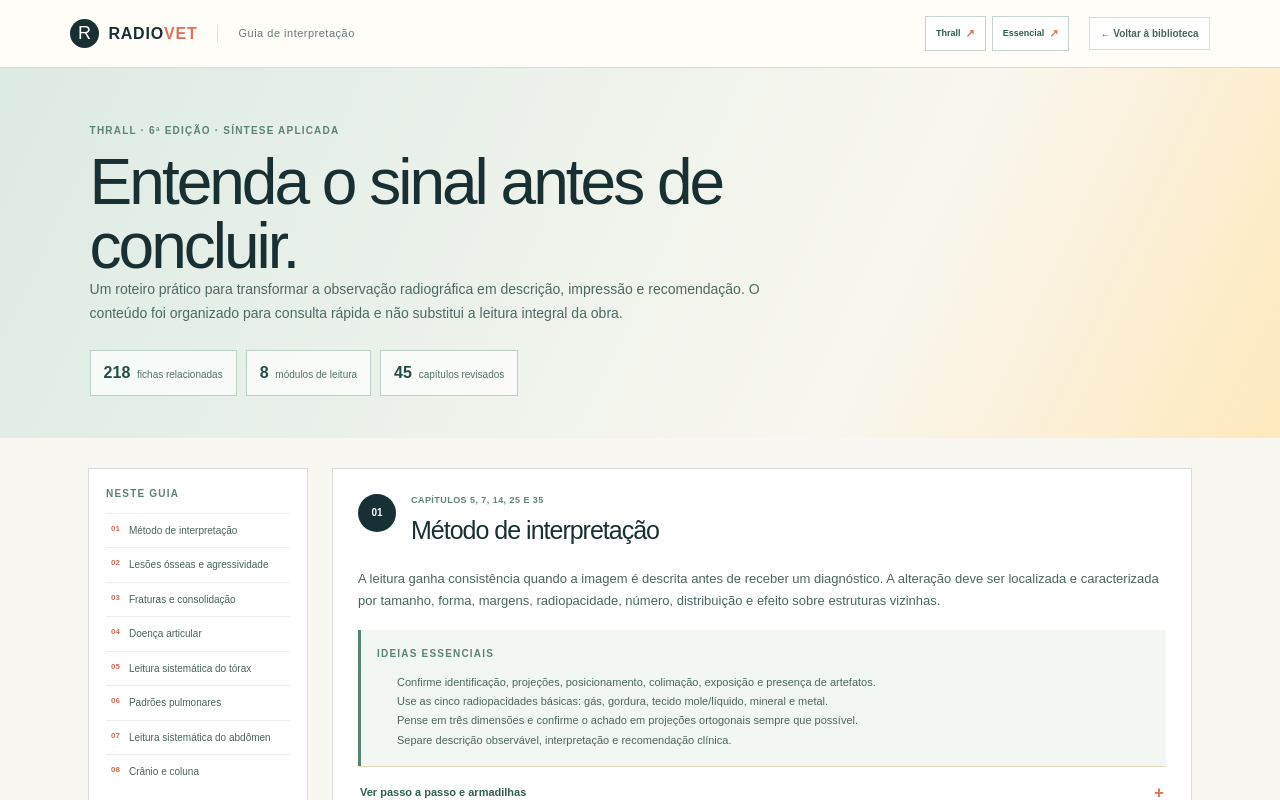
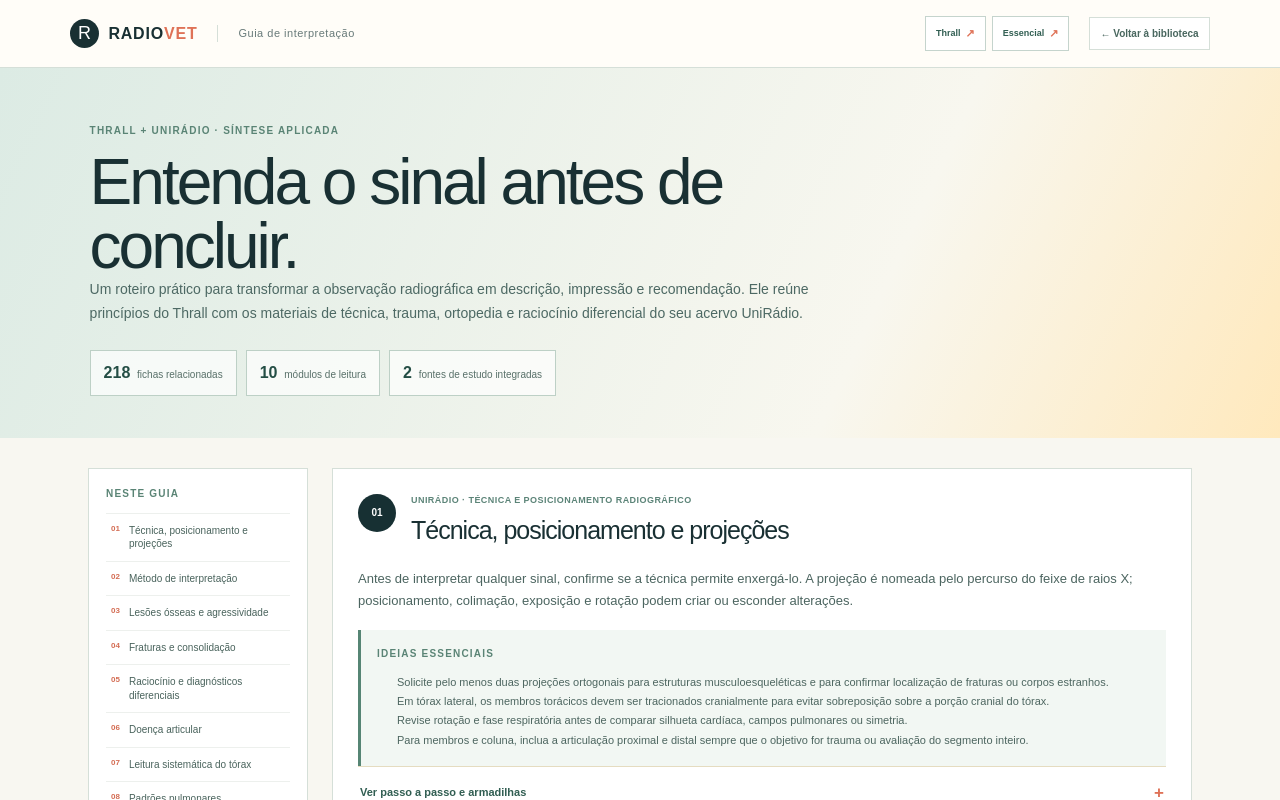
Before and after one commit to octavioribeiroleite-jpg/radiovet-laudos, a Next.js app: page / in a window 1280 px wide. Both pictures are taken after a click on the button "Guia Thrall". Shown: the top 800 px of the page. Built offline with nearby package versions, Linux system fonts and the light colour scheme.

Commit message:
Add Uniradio study guidance

```diff
--- a/app/page.tsx
+++ b/app/page.tsx
@@ -307,7 +307,7 @@ COMENTÁRIOS
 
   if (guideOpen) return <main className="thrall-guide-page">
     <header><div className="brand"><span className="brand-mark">R</span><span>RADIO<span>VET</span></span></div><p>Guia de interpretação</p><BookLinks/><button className="back" type="button" onClick={() => setGuideOpen(false)}>← Voltar à biblioteca</button></header>
-    <section className="guide-hero"><p className="eyebrow">THRALL · 6ª EDIÇÃO · SÍNTESE APLICADA</p><h1>Entenda o sinal antes de concluir.</h1><p>Um roteiro prático para transformar a observação radiográfica em descrição, impressão e recomendação. O conteúdo foi organizado para consulta rápida e não substitui a leitura integral da obra.</p><div className="guide-stats"><span><b>{references.length}</b> fichas relacionadas</span><span><b>{thrallStudyGuides.length}</b> módulos de leitura</span><span><b>45</b> capítulos revisados</span></div></section>
+    <section className="guide-hero"><p className="eyebrow">THRALL + UNIRÁDIO · SÍNTESE APLICADA</p><h1>Entenda o sinal antes de concluir.</h1><p>Um roteiro prático para transformar a observação radiográfica em descrição, impressão e recomendação. Ele reúne princípios do Thrall com os materiais de técnica, trauma, ortopedia e raciocínio diferencial do seu acervo UniRádio.</p><div className="guide-stats"><span><b>{references.length}</b> fichas relacionadas</span><span><b>{thrallStudyGuides.length}</b> módulos de leitura</span><span><b>2</b> fontes de estudo integradas</span></div></section>
     <section className="guide-shell">
       <aside className="guide-index"><p className="section-label">NESTE GUIA</p>{thrallStudyGuides.map((guide, index) => <a href={`#${guide.id}`} key={guide.id}><span>{String(index + 1).padStart(2, "0")}</span>{guide.title}</a>)}</aside>
       <section className="guide-modules">{thrallStudyGuides.map((guide, index) => { const expanded = openGuideModules.includes(guide.id); return <article className="guide-module" id={guide.id} key={guide.id}><div className="guide-module-head"><span>{String(index + 1).padStart(2, "0")}</span><div><p>{guide.chapters}</p><h2>{guide.title}</h2></div></div><p className="guide-introduction">{guide.introduction}</p><div className="guide-essentials"><p className="section-label">IDEIAS ESSENCIAIS</p><ul>{guide.essentials.map((item) => <li key={item}>{item}</li>)}</ul></div><button className="disclosure-button" type="button" aria-expanded={expanded} aria-controls={`guide-details-${guide.id}`} onClick={() => setOpenGuideModules((current) => expanded ? current.filter((id) => id !== guide.id) : [...current, guide.id])}>{expanded ? "Ocultar passo a passo e armadilhas" : "Ver passo a passo e armadilhas"}<span>{expanded ? "−" : "+"}</span></button>{expanded && <div className="guide-details" id={`guide-details-${guide.id}`}><div><p className="section-label">SEQUÊNCIA DE LEITURA</p><ol>{guide.sequence.map((item) => <li key={item}>{item}</li>)}</ol></div><div><p className="section-label">ARMADILHAS</p><ul>{guide.traps.map((item) => <li key={item}>{item}</li>)}</ul></div></div>}</article>; })}</section>
--- a/app/thrall-context.ts
+++ b/app/thrall-context.ts
@@ -20,6 +20,20 @@ export type ThrallStudyGuide = {
 };
 
 export const thrallStudyGuides: ThrallStudyGuide[] = [
+  {
+    id: "tecnica",
+    title: "Técnica, posicionamento e projeções",
+    chapters: "UniRádio · Técnica e posicionamento radiográfico",
+    introduction: "Antes de interpretar qualquer sinal, confirme se a técnica permite enxergá-lo. A projeção é nomeada pelo percurso do feixe de raios X; posicionamento, colimação, exposição e rotação podem criar ou esconder alterações.",
+    essentials: [
+      "Solicite pelo menos duas projeções ortogonais para estruturas musculoesqueléticas e para confirmar localização de fraturas ou corpos estranhos.",
+      "Em tórax lateral, os membros torácicos devem ser tracionados cranialmente para evitar sobreposição sobre a porção cranial do tórax.",
+      "Revise rotação e fase respiratória antes de comparar silhueta cardíaca, campos pulmonares ou simetria.",
+      "Para membros e coluna, inclua a articulação proximal e distal sempre que o objetivo for trauma ou avaliação do segmento inteiro.",
+    ],
+    sequence: ["Identificação e lateralidade", "Projeção e colimação", "Exposição e contraste", "Rotação", "Duas projeções quando indicadas", "Estruturas incluídas", "Artefatos e sobreposições"],
+    traps: ["Concluir assimetria sem descartar rotação.", "Interpretar tórax lateral com os membros sobrepostos.", "Localizar alteração em uma única projeção.", "Usar medidas ou comparações em imagem expiratória ou mal posicionada."],
+  },
   {
     id: "interpretacao",
     title: "Método de interpretação",
@@ -44,8 +58,9 @@ export const thrallStudyGuides: ThrallStudyGuide[] = [
       "Lise geográfica, permeativa ou roída por traça representa graus crescentes de indefinição, não diagnósticos isolados.",
       "Reação periosteal lisa e contínua tende a ser menos agressiva; interrompida, amorfa ou espiculada merece maior atenção.",
       "Defina se a lesão é monostótica, poliostótica, articular, metafisária, diafisária ou epifisária.",
+      "Diferencie esclerose, aumento da radiopacidade medular, osteófito, entesófito e remodelamento do contorno ósseo antes de atribuir etiologia.",
     ],
-    sequence: ["Localização no osso", "Margens e zona de transição", "Lise", "Proliferação periosteal", "Cortical", "Matriz", "Tecidos moles", "Distribuição"],
+    sequence: ["Localização no osso", "Margens e zona de transição", "Lise", "Proliferação periosteal", "Cortical", "Medular e matriz", "Tecidos moles", "Distribuição"],
     traps: ["Tentar diferenciar neoplasia de infecção apenas pela radiografia.", "Ignorar idade e localização anatômica.", "Chamar osteólise discreta sem comparar projeções e estruturas adjacentes."],
   },
   {
@@ -58,9 +73,25 @@ export const thrallStudyGuides: ThrallStudyGuide[] = [
       "Informe desvio do fragmento distal em relação ao proximal, além de angulação, rotação e encurtamento.",
       "Em animais jovens, classifique o envolvimento fisário e procure lesões simultâneas.",
       "No acompanhamento, avalie ponte cortical, remodelamento, linha de fratura, estabilidade do implante e sinais de infecção.",
+      "Em fraturas fisárias, informe Salter-Harris quando reconhecível; tipo II é frequente em animais jovens e o tipo V pode ser sutil inicialmente.",
+      "Na consolidação secundária, reabsorção e reação periosteal tendem a preceder o calo; pontes e remodelamento devem ser julgados junto à estabilidade e ao tempo de evolução.",
     ],
     sequence: ["Osso e lado", "Terço", "Configuração", "Extensão", "Deslocamento", "Articulação", "Tecidos moles", "Implantes/calo"],
-    traps: ["Confundir sobreposição com linha de fratura.", "Não radiografar articulações proximal e distal.", "Interpretar calo exuberante sem considerar estabilidade mecânica."],
+    traps: ["Confundir sobreposição com linha de fratura.", "Não radiografar articulações proximal e distal.", "Interpretar calo exuberante sem considerar estabilidade mecânica.", "Classificar uma fratura fisária somente na projeção mais conveniente."],
+  },
+  {
+    id: "diferenciais",
+    title: "Raciocínio e diagnósticos diferenciais",
+    chapters: "UniRádio · Radiologia além dos sinais",
+    introduction: "A impressão diagnóstica deve refletir o grau de certeza da imagem. Quando o achado não é específico, descreva o padrão primeiro e ordene diferenciais com base na distribuição, espécie, idade, raça, histórico e sinais clínicos.",
+    essentials: [
+      "Não use o padrão radiográfico como diagnóstico final: ele organiza hipóteses, não substitui a integração clínica.",
+      "Liste poucos diferenciais relevantes e explique, quando útil, qual é o mais provável e por quê.",
+      "Separe achado, interpretação e recomendação: isso torna o laudo mais claro e reduz fechamento prematuro.",
+      "Indique o próximo exame quando ele muda a decisão: tomografia para extensão óssea, ressonância para neurotecidos, ultrassom para parênquima e amostragem para definição etiológica.",
+    ],
+    sequence: ["Descrever o sinal", "Definir compartimento", "Caracterizar distribuição", "Relacionar com paciente e histórico", "Ordenar diferenciais", "Indicar o próximo passo útil"],
+    traps: ["Citar diferenciais sem relação com o padrão ou o paciente.", "Transformar uma hipótese em certeza sem confirmação.", "Omitir diferencial em achado inespecífico.", "Recomendar exame complementar sem objetivo clínico claro."],
   },
   {
     id: "articulacoes",
```
Also changed, not shown: 1 other file (tests, documents, lock files or other folders).
